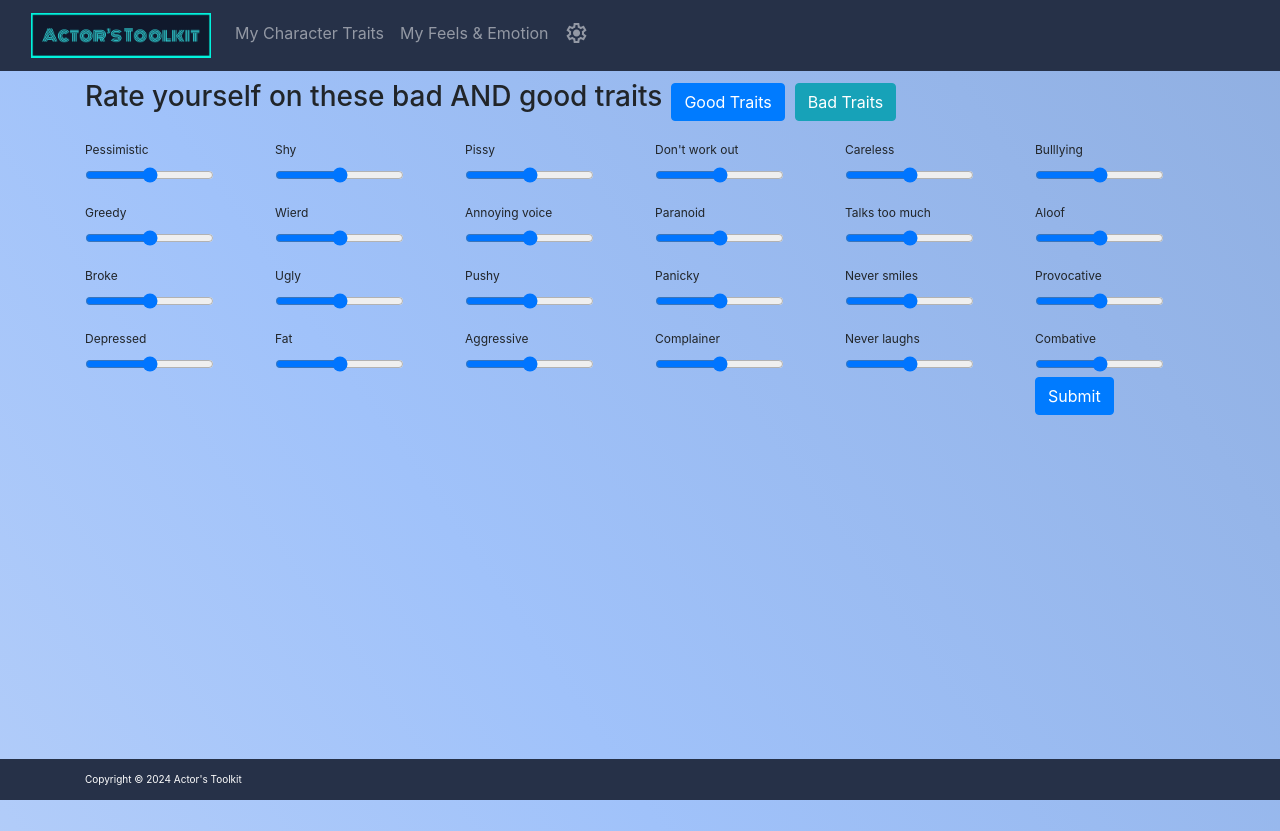
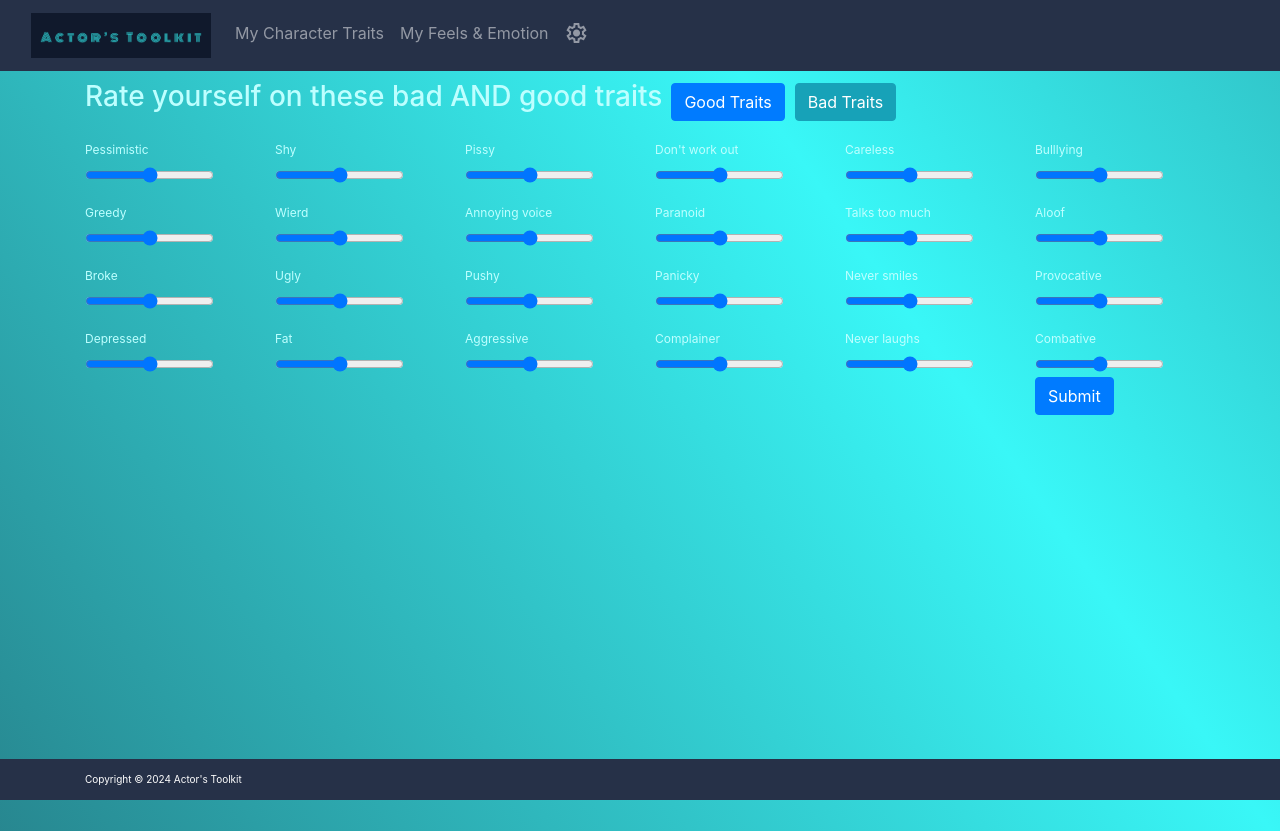
Before and after one commit to sublime-digital/actors-toolkit, an Angular app: page /struggles in a window 1280 px wide. Built offline with nearby package versions, Linux system fonts and the light colour scheme.

Commit message:
rebrand part 2
color fixes. new look for 2024. enjoy

```diff
--- a/src/index.html
+++ b/src/index.html
@@ -2,7 +2,7 @@
 <html lang="en">
 <head>
   <meta charset="utf-8">
-  <title>Ephemetrics</title>
+  <title>Actor's Toolkit</title>
   <base href="/">
   <meta name="viewport" content="width=device-width, initial-scale=1">
   <link rel="icon" type="image/x-icon" href="favicon.ico">
--- a/src/styles.css
+++ b/src/styles.css
@@ -15,11 +15,12 @@ html, body {
 }
 
 body {
-    background: linear-gradient(-125deg, #5595FB, #7F9BC7, #A0C2FA, #E1E8F6);
+    background: linear-gradient(-125deg, #171F30, #171F30, #39F7F7, #171F30);
     background-size: 400% 400%;
-    animation: gradient 55s ease infinite;
+    animation: gradient 100s ease infinite;
     padding-top:80px;
     padding-bottom:300px;
+    color: #BEFFFF;
 }
 
 @keyframes gradient {
```
Also changed, not shown: src/assets/at-logo.png.
